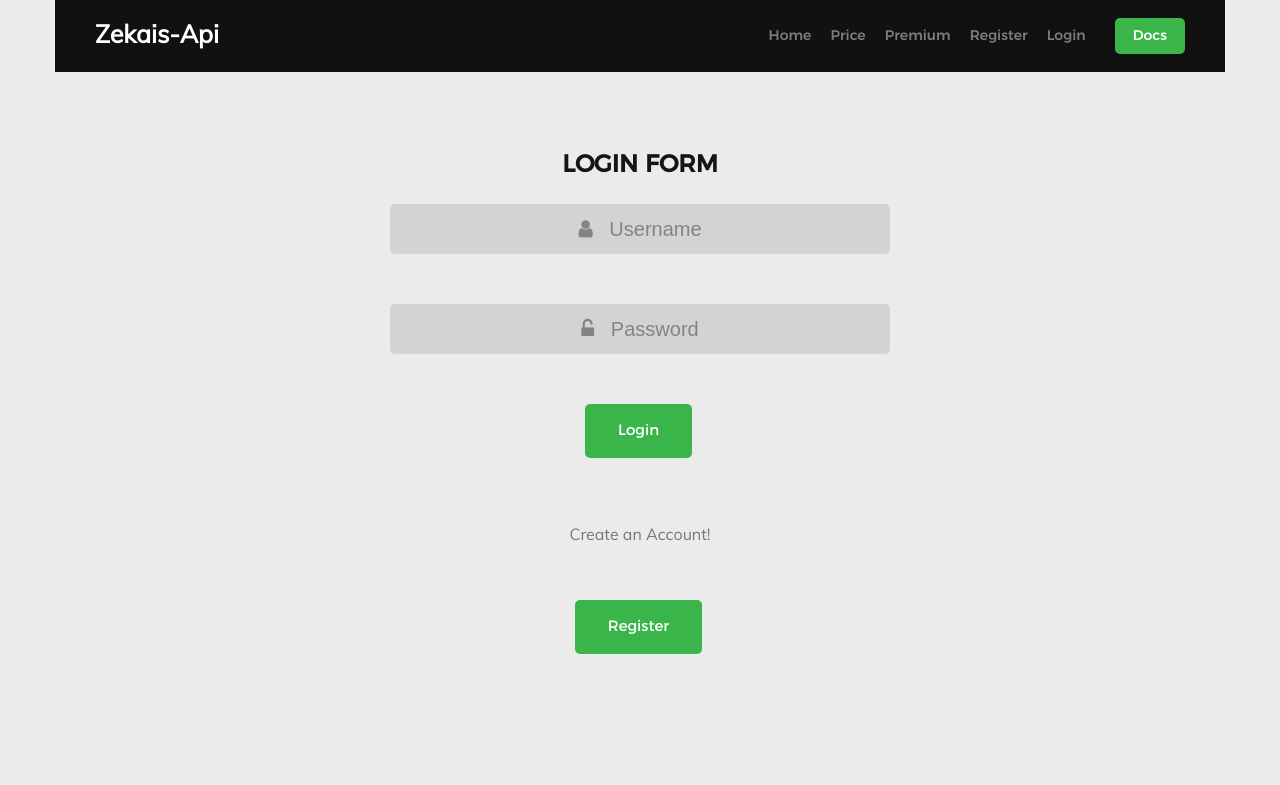
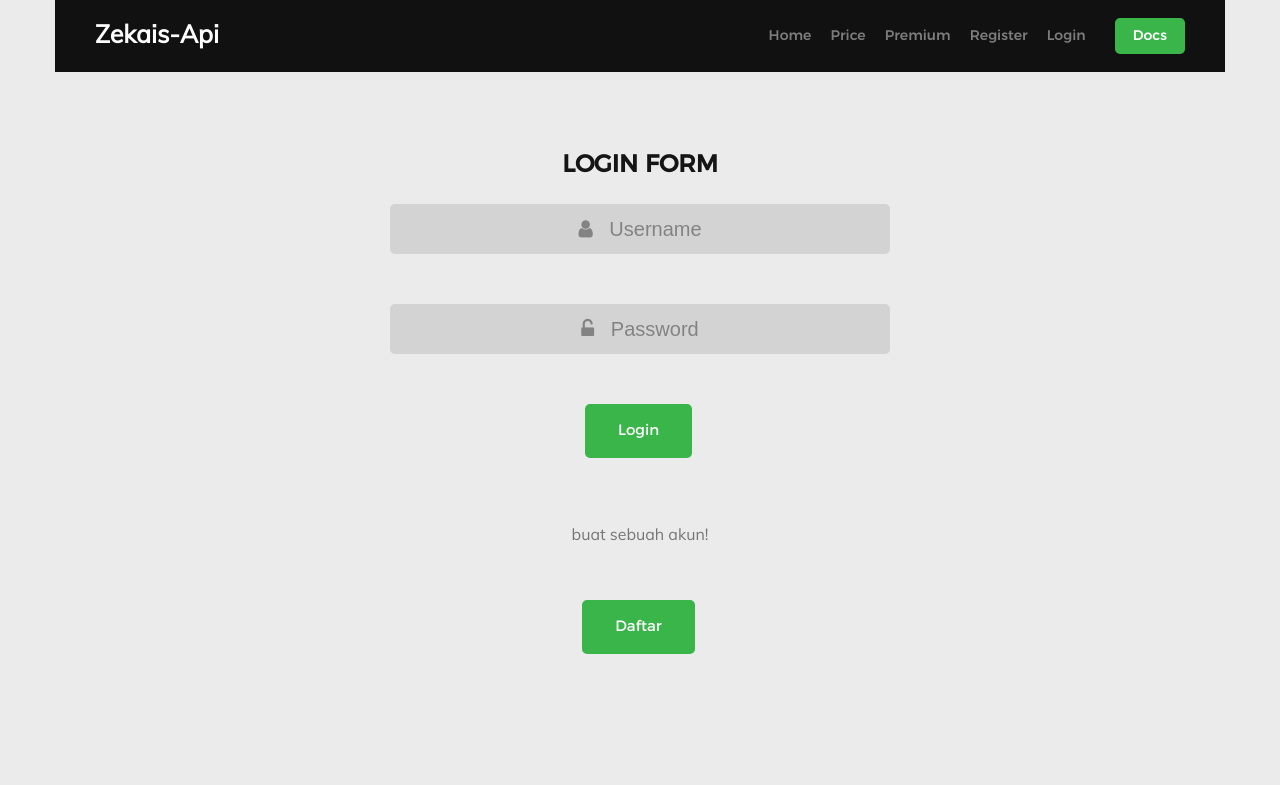
Before and after one commit to seiko-api/api-viko-dk, a Node server app: page /users/ in a window 1280 px wide. Shown: the top 785 px of the page. Run offline with Node 20, Linux system fonts and the light colour scheme; some libraries are stand-ins or nearby versions.

Commit message:
Update login.ejs

```diff
--- a/views/login.ejs
+++ b/views/login.ejs
@@ -19,8 +19,8 @@
                 <button type="submit" class="button button-primary">Login</button>
             </form>
             <div>
-                <p>Create an Account!</p>
-                <a class="button button-primary" href="/users/register">Register</a>
+                <p>buat sebuah akun!</p>
+                <a class="button button-primary" href="/users/register">Daftar</a>
             </div>
         </center>
     </div>
```
